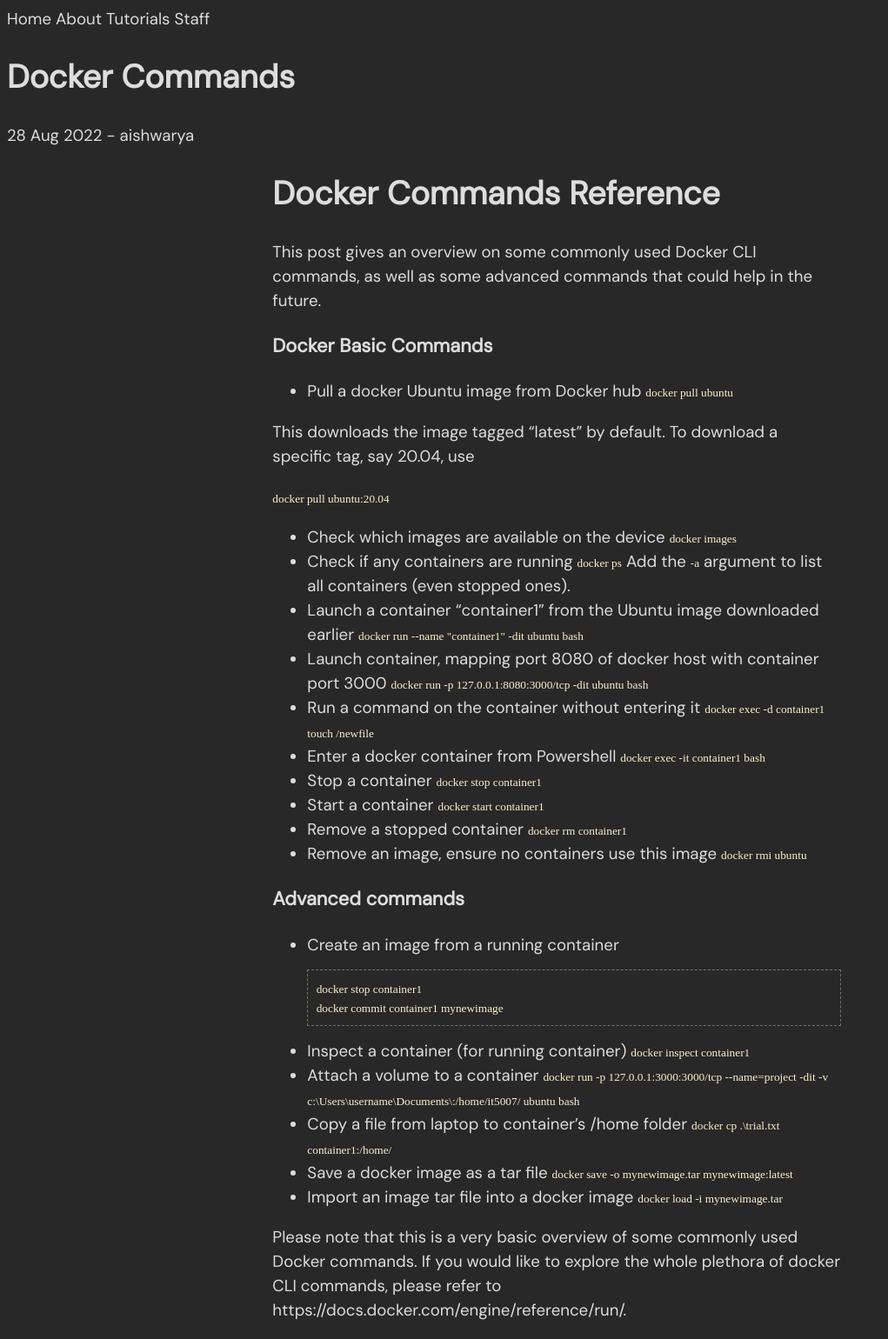
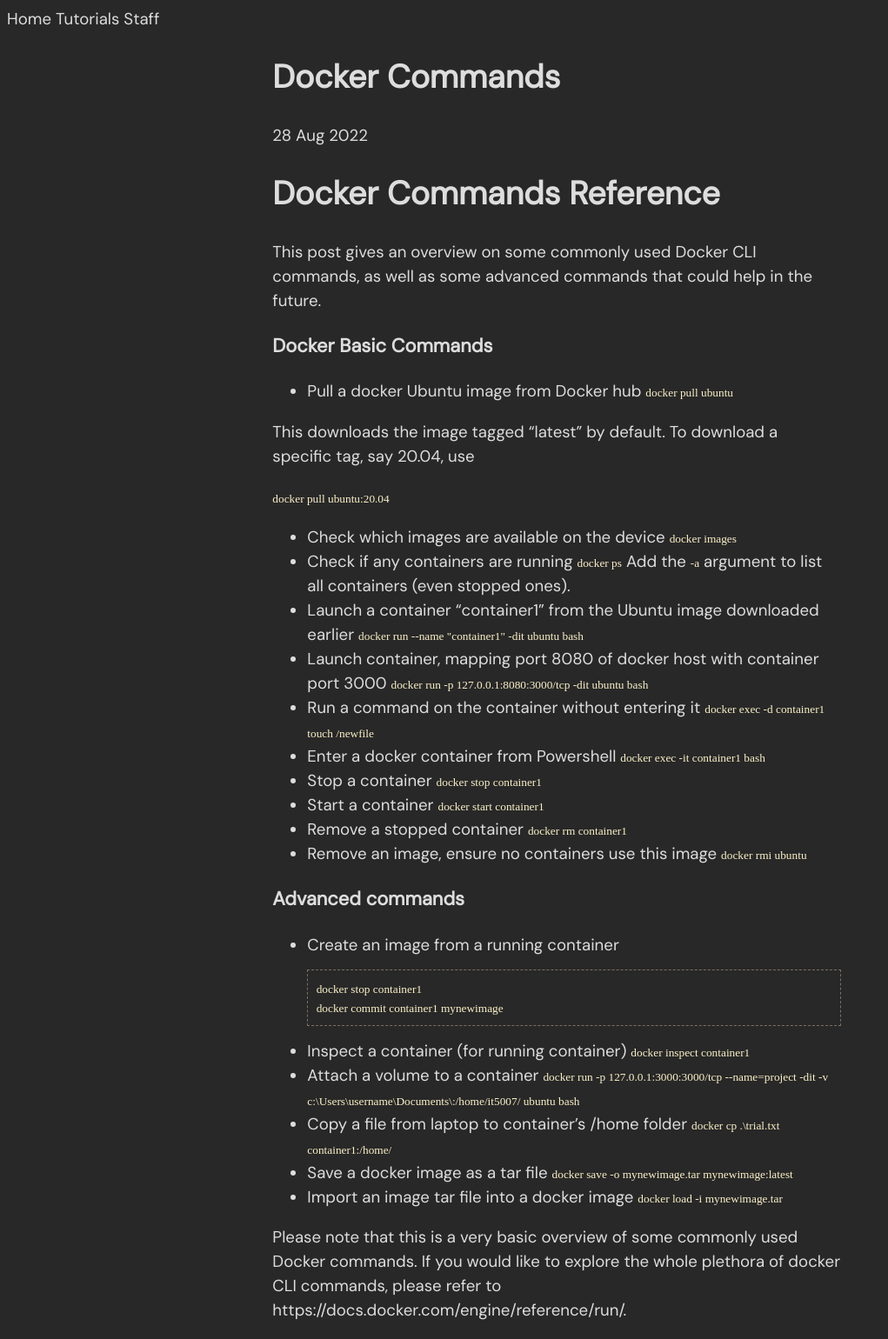
Before and after one commit to it5007/it5007.github.io, a Jekyll site: the page built from _posts/2022-08-28-docker-commands.md, in a window 1280 px wide. Shown: the whole page at 87% size, without its empty margins (0-1021 px from the left). Built offline with Jekyll 4.4.1, drawn with Linux system fonts in a browser that asks for light colours; a style sheet for code colours, icons or effects is not loaded.

Commit message:
cleaned up site

```diff
--- a/_data/navigation.yaml
+++ b/_data/navigation.yaml
@@ -1,7 +1,7 @@
 - name: Home
   link: /
-- name: About
-  link: /about.html
+#- name: About
+  #  link: /about.html
 - name: Tutorials
   link: /tutorials.html
 - name: Staff
--- a/_layouts/author.html
+++ b/_layouts/author.html
@@ -1,7 +1,9 @@
 ---
 layout: default
 ---
+<div id="content">
 <h1>{{ page.name }}</h1>
 <h2>{{ page.position }}</h2>
 
 {{ content }}
+</div>
--- a/_layouts/post.html
+++ b/_layouts/post.html
@@ -1,9 +1,9 @@
 ---
 layout: default
 ---
+<div id="content">
 <h1>{{ page.title }}</h1>
-<p>{{ page.date | date_to_string }} - {{ page.author }}</p>
+<p>{{ page.date | date_to_string }}</p>
 
-<div id="content">
 {{ content }}
 </div>
--- a/tutorials.html
+++ b/tutorials.html
@@ -2,6 +2,7 @@
 layout: default
 title: Blog
 ---
+<div id="content">
 <h1>Tutorials</h1>
 
 <ul>
@@ -11,3 +12,4 @@ title: Blog
     </li>
   {% endfor %}
 </ul>
+</div>
```
Also changed, not shown: staff.html (+5 -2 lines).
